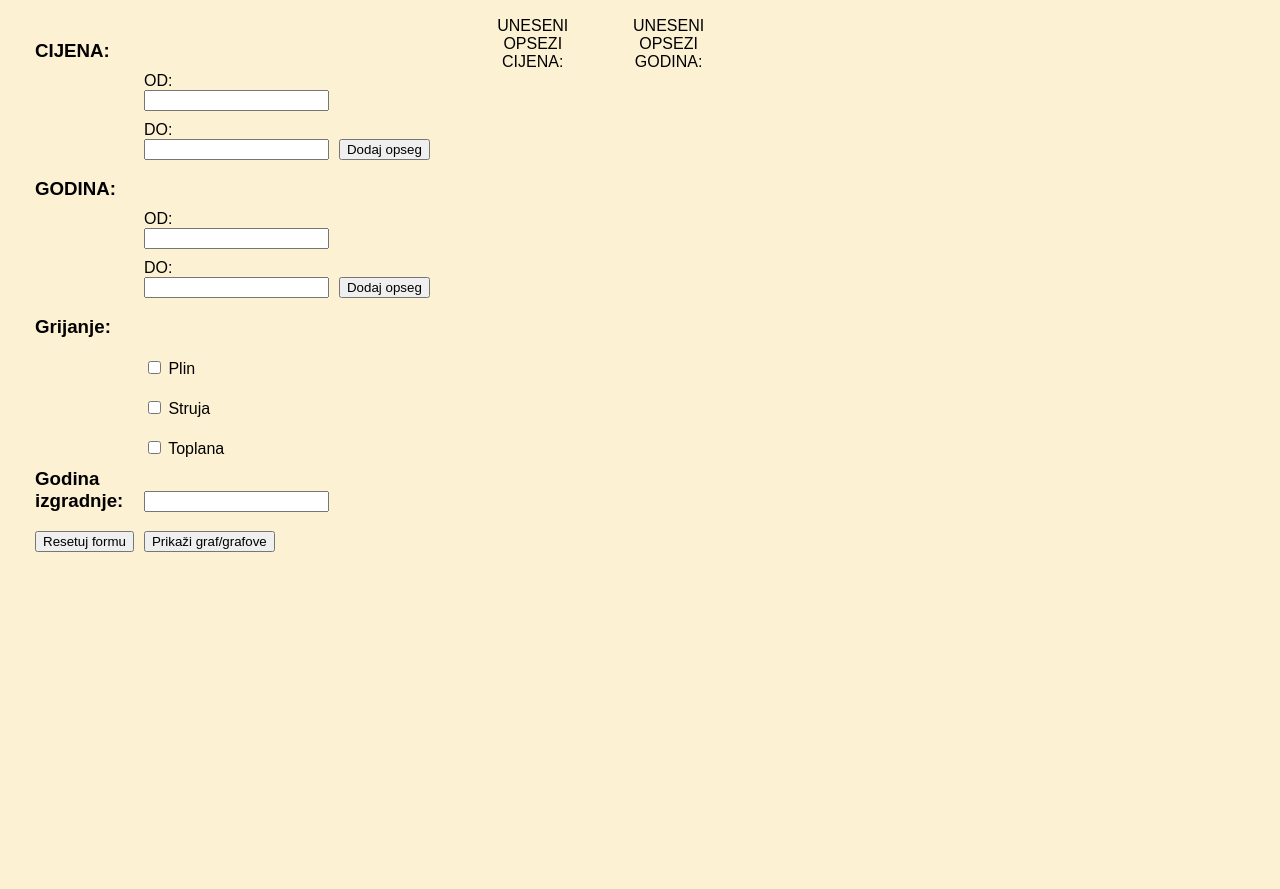
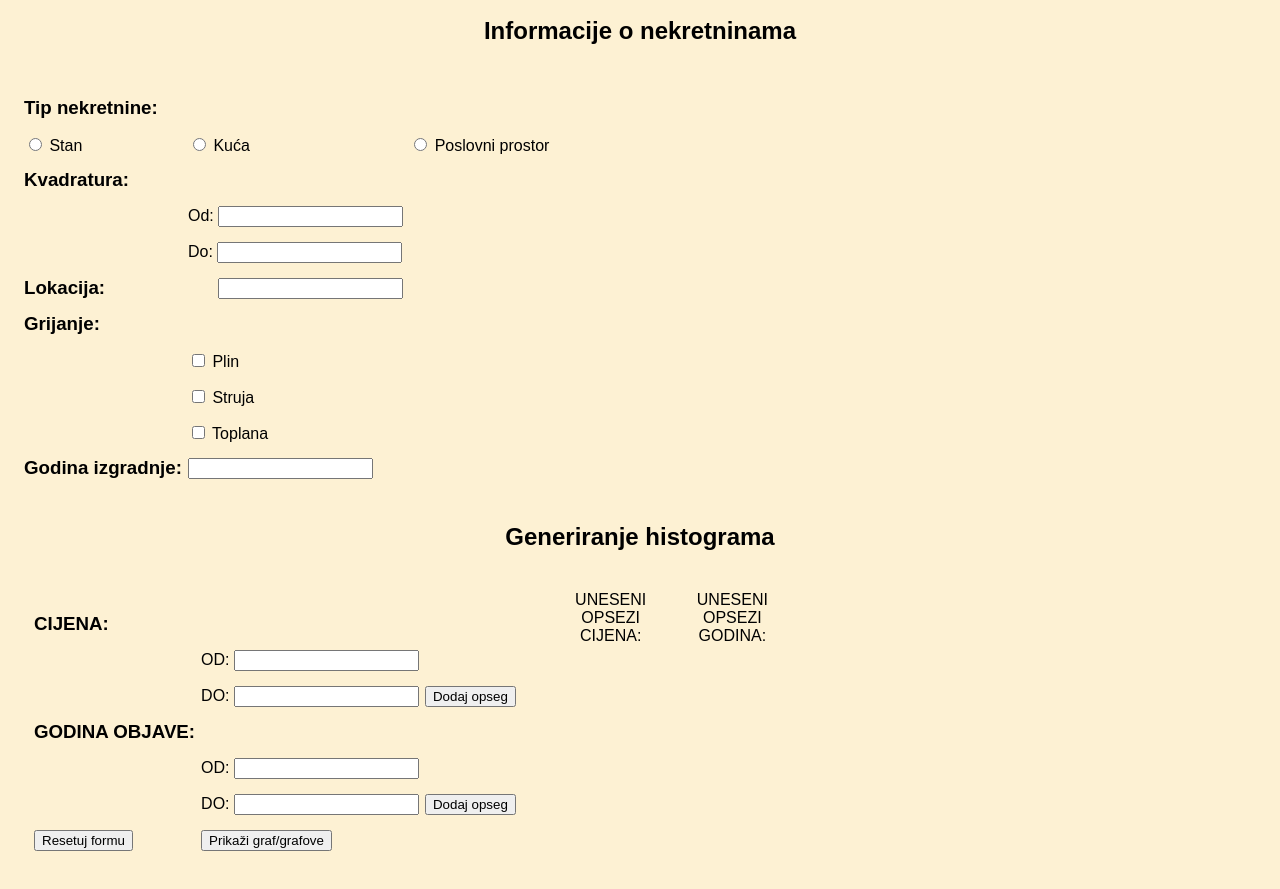
Before and after one commit to imuslic1/Nekretnine, a plain HTML site: page HTML/statistika.html in a window 1280 px wide. Shown: the part 199-1088 px from the top of the page. Before the commit the page ends 800 px from the top, so only its background shows below. Drawn offline with nearby package versions, Linux system fonts and the light colour scheme.

Commit message:
Added layout items for statistical analysis + bug fixes in statistika.js and StatistikaNekretnina.js

```diff
--- a/CSS/statistika.css
+++ b/CSS/statistika.css
@@ -12,7 +12,7 @@ iframe {
     height: 100%;
 }
 
-#wrapper {
+#wrapper1, #wrapper2 {
     display: grid;
     grid-template-columns: 1fr 1fr 1fr 1fr 1fr 1fr 1fr;
     grid-template-rows: auto;
@@ -21,29 +21,34 @@ iframe {
     padding: 20px;
 }
 
-#input {
+#input, #input-informacije {
     width: 100%;
-    border-collapse: collapse;
 }
 
-#input h3 {
+#input h3, #input-informacije h3 {
     text-align: left;
     margin: 0;
 }
 
-#input button {
+#input button, #input-informacije button {
     white-space: nowrap;
 }
 
-#input td {
+#input td, #input-informacije td {
     width: 100px;
     height: 30px;
     text-align: left;
     vertical-align: bottom;
-    padding: 5px;
+    padding: 2px;
+    white-space: nowrap;
+
 }
 
-#form {
+#lokacija-td input {
+    float: right;
+}
+
+#form, #form-informacije {
     margin: 10px;
     grid-column: 1;
     grid-row: span 2;
--- a/HTML/statistika.html
+++ b/HTML/statistika.html
@@ -8,41 +8,60 @@
 
     <iframe src="meni.html"></iframe>
     <h1 id="naslov">STATISTIKA</h1>
-    <div id="wrapper">
+    <h2 id="naslov2">Informacije o nekretninama</h2>
 
-        <div id="form">
-            <form>
-                <table id="input">
+    <div id="wrapper1">
+        <div id="tabela">
+            <table id="input-informacije">
+
                 <tr>
-                        <td><h3>CIJENA: </h3></td>
+                    <td>
+                        <h3>Tip nekretnine: </h3>
+                    </td>
+                </tr>
+                <tr>
+                    <td>
+                        <input type="radio" id="stan" name="tip_nekretnine"> Stan
+                    </td>
+                    <td>
+                        <input type="radio" id="kuca" name="tip_nekretnine"> Kuća
+                    </td>
+                    <td>
+                        <input type="radio" id="poslovni_prostor" name="tip_nekretnine"> Poslovni prostor
+                    </td>
+                </tr>
+
+                <tr>
+                    <td>
+                        <h3>Kvadratura: </h3>
+                    </td>
                     <td></td>
                 </tr>
                 <tr>
                     <td></td>
-                        <td>OD: <input type = "number" id="cijena-od"></td>
+                    <td>
+                        Od: <input type="number" id="min_kvadratura">
+                    </td>
                 </tr>
                 <tr>
                     <td></td>
-                        <td>DO: <input type = "number" id="cijena-do"></td>
-                        <td><button type="button" id="cijena-dodaj-opseg">Dodaj opseg</button></td>
+                    <td>
+                        Do: <input type="number" id="max_kvadratura">
+                    </td>
                 </tr>
 
                 <tr>
-                        <td><h3>GODINA: </h3></td>
-                        <td></td>
-                    </tr>
-                    <tr>
-                        <td></td>
-                        <td>OD: <input type="number" id="godina-od"></td>
-                    </tr>
-                    <tr>
-                        <td></td>
-                        <td>DO: <input type="number" id="godina-do"></td>
-                        <td><button type="button" id="godina-dodaj-opseg">Dodaj opseg</td>
+                    <td>
+                        <h3>Lokacija: </h3>
+                    </td>
+                    <td id="lokacija-td">
+                        <input type="text" id="lokacija">
+                    </td>
                 </tr>
 
+
+
                 <tr><td><h3>Grijanje: </h3></td></tr>
-
                 <tr>
                     <td></td>
                     <td>
@@ -67,6 +86,46 @@
                 <tr>
                     <td><h3>Godina izgradnje:</h3></td>
                     <td><input type = "number" id="godine-od"></td>
+                </tr>
+
+            </table>
+        </div>
+    </div>
+
+
+
+    <h2 id="naslov3">Generiranje histograma</h2>
+    <div id="wrapper2">
+
+        <div id="form">
+            <form>
+                <table id="input">
+                    <tr>
+                        <td><h3>CIJENA: </h3></td>
+                        <td></td>
+                    </tr>
+                    <tr>
+                        <td></td>
+                        <td>OD: <input type = "number" id="cijena-od"></td>
+                    </tr>
+                    <tr>
+                        <td></td>
+                        <td>DO: <input type = "number" id="cijena-do"></td>
+                        <td><button type="button" id="cijena-dodaj-opseg">Dodaj opseg</button></td>
+                    </tr>
+
+                    <tr>
+                        <td><h3>GODINA OBJAVE: </h3></td>
+                        <td></td>
+                    </tr>
+                    <tr>
+                        <td></td>
+                        <td>OD: <input type="number" id="godina-od"></td>
+                    </tr>
+                    <tr>
+                        <td></td>
+                        <td>DO: <input type="number" id="godina-do"></td>
+                        <td><button type="button" id="godina-dodaj-opseg">Dodaj opseg</td>
                     </tr>
 
                     <tr>
--- a/Scripts/StatistikaNekretnina.js
+++ b/Scripts/StatistikaNekretnina.js
@@ -1,7 +1,5 @@
+function StatistikaNekretnina() {
     var spisakNekretnina = SpisakNekretnina();
-
-
-function StatistikaNekretnina() {
 
     let init = function(listaNekretnina, listaKorisnika) {
         spisakNekretnina.init(listaNekretnina, listaKorisnika);
@@ -20,19 +18,19 @@ function StatistikaNekretnina() {
     }
 
     let prosjecnaVrijednostSvojstva = function(kriterij, nazivSvojstva) {
-        let listaNekretninaPoKriteriju = spisakNekretnina.filtrirajNekretnine(kriterij);
         let sumaSvojstva = 0;
 
-        listaNekretninaPoKriteriju.forEach(element => {
+        listaNekretnina.forEach(element => {
             let svojstvoValue = element[nazivSvojstva];
             sumaSvojstva += svojstvoValue;
         });
 
-        return sumaSvojstva / listaNekretninaPoKriteriju.length;
+        return sumaSvojstva / listaNekretnina.length;
     }
 
     let outlier = function(kriterij, nazivSvojstva) {
         if(!kriterij.isNumber()) return undefined;
+
         let listaNekretninaPoKriteriju = spisakNekretnina.filtrirajNekretnine(kriterij);
         let prosjek = prosjecnaVrijednostSvojstva(kriterij, nazivSvojstva);
         let indexMaxOdstupanja = 0;
@@ -50,7 +48,14 @@ function StatistikaNekretnina() {
     }
 
     let mojeNekretnine = function(korisnik) {
-        let listaNekretninaSaUpitomOdKorisnika = listaNekretnina.filter(nekretnina => nekretnina.upiti.some(upit => upit.korisnik_id === korisnik.id));
+        let listaNekretninaSaUpitomOdKorisnika = listaNekretnina.filter(
+            nekretnina => nekretnina.upiti.some(upit => upit.korisnik_id === korisnik.id));
+
+        listaNekretninaSaUpitomOdKorisnika.sort((a, b) => {
+            return a.upiti.length > b.upiti.length;
+        });
+
+
         return listaNekretninaSaUpitomOdKorisnika;
     }
 
@@ -62,12 +67,14 @@ function StatistikaNekretnina() {
                 let brojNekretnina = listaNekretnina.filter(nekretnina => {
                     let cijena = nekretnina.cijena;
                     let datumObjave = parseInt(nekretnina.datum_objave.split('.')[2]);
+                    if(!dodatneOpcije)
                         return (
                             datumObjave >= period.od &&
                             datumObjave < period.do &&
                             cijena >= rasponCijena[0] &&
                             cijena < rasponCijena[1]
                         );
+
                 }).length;
 
                 histogram.push({indeksPerioda, indeksRaspona, brojNekretnina});
@@ -81,7 +88,6 @@ function StatistikaNekretnina() {
     return {
         init: init,
         prosjecnaKvadratura: prosjecnaKvadratura,
-        prosjecnaVrijednostSvojstva: prosjecnaVrijednostSvojstva,
         outlier: outlier,
         mojeNekretnine: mojeNekretnine,
         histogramCijena: histogramCijena
--- a/Scripts/statistika.js
+++ b/Scripts/statistika.js
@@ -7,8 +7,6 @@ dodajCijenuButton.addEventListener("click", dodajCijenu);
 dodajGodinuButton.addEventListener("click", dodajGodinu);
 resetButton.addEventListener("click", clearFields);
 prikaziButton.addEventListener("click", showHisto);
-
-const statistikaNekretnina = StatistikaNekretnina();
 
 const listaNekretnina = [{
     id: 1,
@@ -128,7 +126,7 @@ const listaNekretnina = [{
     tip_grijanja: "struja",
     lokacija: "Centar",
     godina_izgradnje: 2009,
-    datum_objave: "20.08.2023.",
+    datum_objave: "20.08.2013.",
     opis: "Magnis dis parturient montes.",
     upiti: [{
         korisnik_id: 2,
@@ -145,7 +143,7 @@ const listaNekretnina = [{
     tip_grijanja: "toplana",
     lokacija: "Centar",
     godina_izgradnje: 2010,
-    datum_objave: "20.08.2023.",
+    datum_objave: "20.08.2011.",
     opis: "Magnis dis parturient montes.",
     upiti: [{
         korisnik_id: 2,
@@ -162,7 +160,7 @@ const listaNekretnina = [{
     tip_grijanja: "toplana",
     lokacija: "Centar",
     godina_izgradnje: 2005,
-    datum_objave: "20.08.2023.",
+    datum_objave: "20.08.2009.",
     opis: "Magnis dis parturient montes.",
     upiti: [{
         korisnik_id: 2,
@@ -179,7 +177,7 @@ const listaNekretnina = [{
     tip_grijanja: "struja",
     lokacija: "Centar",
     godina_izgradnje: 2005,
-    datum_objave: "20.08.2023.",
+    datum_objave: "20.08.2001.",
     opis: "Magnis dis parturient montes.",
     upiti: [{
         korisnik_id: 2,
@@ -196,7 +194,7 @@ const listaNekretnina = [{
     tip_grijanja: "toplana",
     lokacija: "Alipašino polje",
     godina_izgradnje: 1985,
-    datum_objave: "20.08.2023.",
+    datum_objave: "20.08.1992.",
     opis: "Magnis dis parturient montes.",
     upiti: [{
         korisnik_id: 2,
@@ -213,18 +211,14 @@ const listaNekretnina = [{
     tip_grijanja: "plin",
     lokacija: "Grbavica",
     godina_izgradnje: 2000,
-    datum_objave: "20.08.2023.",
+    datum_objave: "20.08.2015.",
     opis: "Magnis dis parturient montes.",
     upiti: [{
         korisnik_id: 2,
         tekst_upita: "Integer tincidunt."
     }
     ]
-},
-
-
-
-]
+},]
 
 const listaKorisnika = [{
     id: 1,
@@ -238,6 +232,10 @@ const listaKorisnika = [{
     prezime: "Nekic2",
     username: "username2",
 }]
+
+
+const statistikaNekretnina = StatistikaNekretnina();
+statistikaNekretnina.init(listaNekretnina, listaKorisnika);
 
 const histogramCijeneData = [];
 const histogramGodineData = [];
@@ -265,12 +263,14 @@ function clearFields() {
     document.getElementById("tip-struja").checked = false;
     document.getElementById("tip-toplana").checked = false;
 
+    document.getElementById("histogrami").innerHTML = "";
+
     console.log("Form cleared.");
     if(histogramCijeneData.length > 0) {
-        histogramCijeneData.length = 0;
+        histogramCijeneData = [];
     }
     if(histogramGodineData.length > 0) {
-        histogramGodineData.length = 0;
+        histogramGodineData = [];
     }
 }
 
@@ -344,20 +344,16 @@ function dodajGodinu() {
 }
 
 function drawHistograms(histogram, periodi, rasponiCijena) {
-    // Clear the existing histograms
     const histogramContainer = document.getElementById('histogrami');
-    histogramContainer.innerHTML = ''; // Clear existing canvas elements
+    histogramContainer.innerHTML = '';
 
-    // Iterate through the periods to create one histogram per year range
     periodi.forEach((period, periodIndex) => {
         const canvas = document.createElement('canvas');
         canvas.id = `graf-canvas-${periodIndex}`;
         histogramContainer.appendChild(canvas);
 
-        // Filter the histogram data for the current period
         const periodData = histogram.filter(item => item.indeksPerioda === periodIndex);
 
-        // Prepare data for Chart.js
         const labels = rasponiCijena.map(
             (raspon, index) => `${raspon[0]} - ${raspon[1]}`
         );
@@ -366,7 +362,6 @@ function drawHistograms(histogram, periodi, rasponiCijena) {
             data[item.indeksRaspona] = item.brojNekretnina;
         });
 
-        // Create the histogram chart
         new Chart(canvas, {
             type: 'bar',
             data: {
```
Also changed, not shown: komentari.txt (deleted, +0 -51 lines). Lines whose indentation alone changed are shown as unchanged.
